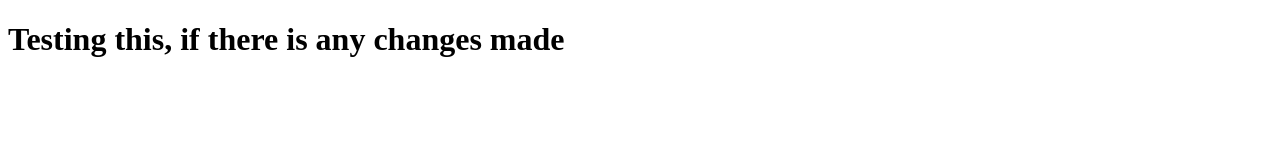
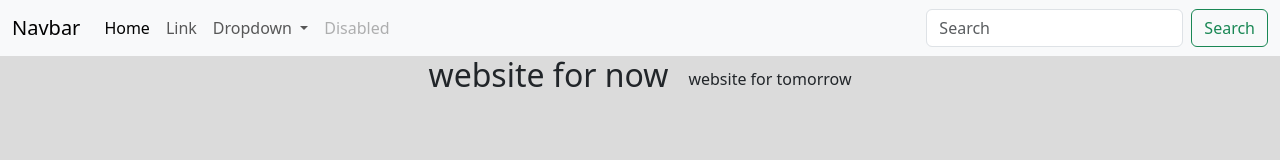
Before and after one commit to blockchainadvisors/Testing123, a plain HTML site: page index.html in a window 1280 px wide. Drawn offline with nearby package versions, Linux system fonts and the light colour scheme.

Commit message:
added style to the css file and adding a bootstrap navbar to it?

```diff
--- a/index.html
+++ b/index.html
@@ -4,8 +4,53 @@
     <meta charset="UTF-8">
     <meta name="viewport" content="width=device-width, initial-scale=1.0">
     <title>Testing webpage</title>
+    <link href="https://cdn.jsdelivr.net/npm/bootstrap@5.3.3/dist/css/bootstrap.min.css" rel="stylesheet" integrity="sha384-QWTKZyjpPEjISv5WaRU9OFeRpok6YctnYmDr5pNlyT2bRjXh0JMhjY6hW+ALEwIH" crossorigin="anonymous">
+    <link rel="stylesheet" href="style.css">
 </head>
 <body>
-    <h1>Testing this, if there is any changes made</h1>
+    <nav class="navbar navbar-expand-lg bg-body-tertiary">
+        <div class="container-fluid">
+          <a class="navbar-brand" href="#">Navbar</a>
+          <button class="navbar-toggler" type="button" data-bs-toggle="collapse" data-bs-target="#navbarSupportedContent" aria-controls="navbarSupportedContent" aria-expanded="false" aria-label="Toggle navigation">
+            <span class="navbar-toggler-icon"></span>
+          </button>
+          <div class="collapse navbar-collapse" id="navbarSupportedContent">
+            <ul class="navbar-nav me-auto mb-2 mb-lg-0">
+              <li class="nav-item">
+                <a class="nav-link active" aria-current="page" href="#">Home</a>
+              </li>
+              <li class="nav-item">
+                <a class="nav-link" href="#">Link</a>
+              </li>
+              <li class="nav-item dropdown">
+                <a class="nav-link dropdown-toggle" href="#" role="button" data-bs-toggle="dropdown" aria-expanded="false">
+                  Dropdown
+                </a>
+                <ul class="dropdown-menu">
+                  <li><a class="dropdown-item" href="#">Action</a></li>
+                  <li><a class="dropdown-item" href="#">Another action</a></li>
+                  <li><hr class="dropdown-divider"></li>
+                  <li><a class="dropdown-item" href="#">Something else here</a></li>
+                </ul>
+              </li>
+              <li class="nav-item">
+                <a class="nav-link disabled" aria-disabled="true">Disabled</a>
+              </li>
+            </ul>
+            <form class="d-flex" role="search">
+              <input class="form-control me-2" type="search" placeholder="Search" aria-label="Search">
+              <button class="btn btn-outline-success" type="submit">Search</button>
+            </form>
+          </div>
+        </div>
+      </nav>
+
+
+      <div class = "container">
+        <div class = "left-container">
+            <h2>website for now</h2>
+        </div>
+        <div class = "right-container">website for tomorrow</div>
+      </div>
 </body>
 </html>
--- a/style.css
+++ b/style.css
@@ -0,0 +1,17 @@
+body {
+    margin: 0px;
+    padding: 0px;
+    box-sizing: border-box;
+}
+
+body{
+    background-color: rgb(219, 219, 219);
+}
+
+.container{
+    display: flex;
+    flex-direction: row;
+    gap : 20px;
+    justify-content: center;
+    align-items: center;
+}
```
